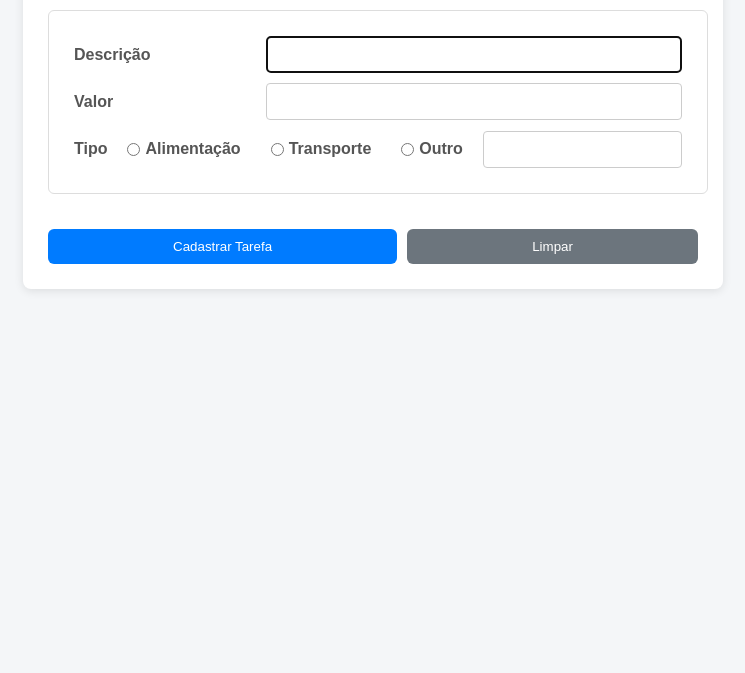
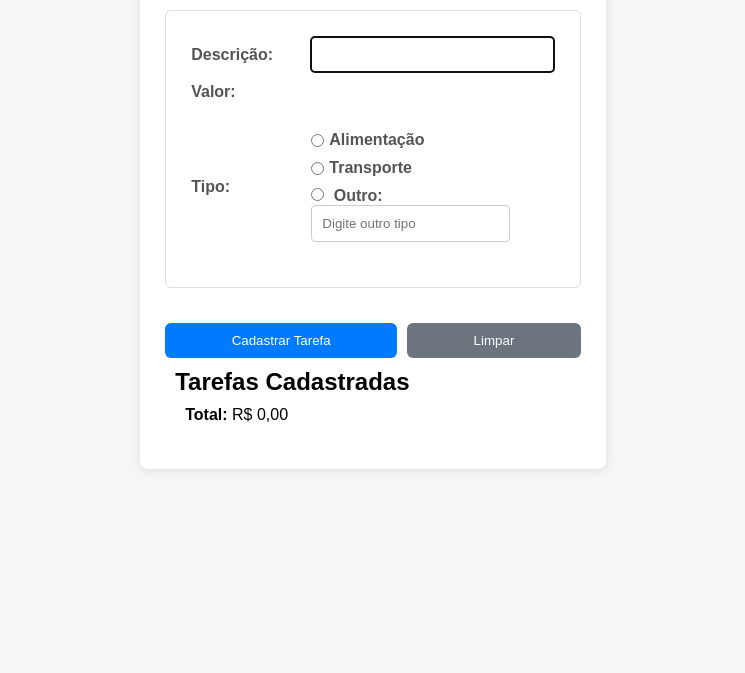
Before and after one commit to HeitorDalla/simple-CRUD, a plain HTML site: page index.html in a window 1280 px wide. Shown: the part 127-800 px from the top of the page, without its empty margins (267-1012 px from the left). Drawn offline with Linux system fonts and the light colour scheme.

Commit message:
Mudanças no html dentro do container principal para uma melhor performançe

```diff
--- a/index.html
+++ b/index.html
@@ -5,6 +5,7 @@
     <meta name="viewport" content="width=device-width, initial-scale=1.0">
     <title>Projeto - Prova Leonardo</title>
     <link rel="stylesheet" href="style.css">
+    <link rel="stylesheet" href="https://cdnjs.cloudflare.com/ajax/libs/font-awesome/6.0.0-beta3/css/all.min.css">
 </head>
 <body>
     <main>
@@ -12,17 +13,18 @@
         <form action="" id="form">
             <fieldset id="containerDados">
                 <div class="info">
-                    <label for="descricao">Descrição</label>
+                    <label for="descricao">Descrição:</label>
                     <input type="text" id="descricao">
                 </div>
 
                 <div class="info">
-                    <label for="valor">Valor</label>
-                    <input type="text" id="valor">
+                    <label for="valor">Valor:</label>
+                    <input type="number" id="valor">
                 </div>
 
-                <div class="info">
-                    <label for="tipo">Tipo</label>
+                <div class="info tipo-container">
+                    <label for="tipo">Tipo:</label>
+                    <div class="radio-group">
                         <div class="alimentacao">
                             <input type="radio" id="alimentacao" name="tipo" value="alimentacao">
                             <label for="alimentacao">Alimentação</label>
@@ -31,23 +33,28 @@
                             <input type="radio" id="transporte" name="tipo" value="transporte">
                             <label for="transporte">Transporte</label>
                         </div>
-                    <div class="outro">
+                        <div class="outro-container">
                             <input type="radio" id="outro" name="tipo" value="outro">
-                        <label for="outro">Outro</label>
+                            <label for="outro">Outro:</label>
+                            <input type="text" id="inputOutro" placeholder="Digite outro tipo">
                         </div>
-                    <input type="text" id="inputOutro">
+                    </div>
                 </div>
             </fieldset>
 
             <fieldset id="containerFuncoes">
-                <input type="button" value="Cadastrar Tarefa" id="cadastrarTarefa">
-                <input type="button" value="Limpar" id="limpar">
+                <button type="button" id="cadastrarTarefa">Cadastrar Tarefa</button>
+                <button type="button" id="limpar">Limpar</button>
             </fieldset>
         </form>
 
-        <div id="containerTarefas" style="display: none;">
+        <div id="containerTarefas">
             <h2>Tarefas Cadastradas</h2>
-            <ul class="tarefas-lista"> <!-- Aqui será adicionado as tarefas --> </ul>
+            <ul class="tarefas-lista">
+                </ul>
+            <div class="total">
+                <strong>Total:</strong> <span id="valorTotal">R$ 0,00</span>
+            </div>
         </div>
 
     </main>
--- a/script.js
+++ b/script.js
@@ -8,6 +8,8 @@ const outro = document.querySelector("#outro");
 
 const cadastrarTarefa = document.querySelector("#cadastrarTarefa");
 const limpar = document.querySelector("#limpar");
+
+let tarefas = []; // Array para adicionar cada tarefa
 
 // Função para limpar os valores do input
 function limparValores () {
--- a/style.css
+++ b/style.css
@@ -113,3 +113,5 @@ div {
 #limpar:hover {
     background-color: #545b62;
 }
+
+/* Configuração para a tela de Tarefas cadastradas */
```
Lines whose indentation alone changed are shown as unchanged.
